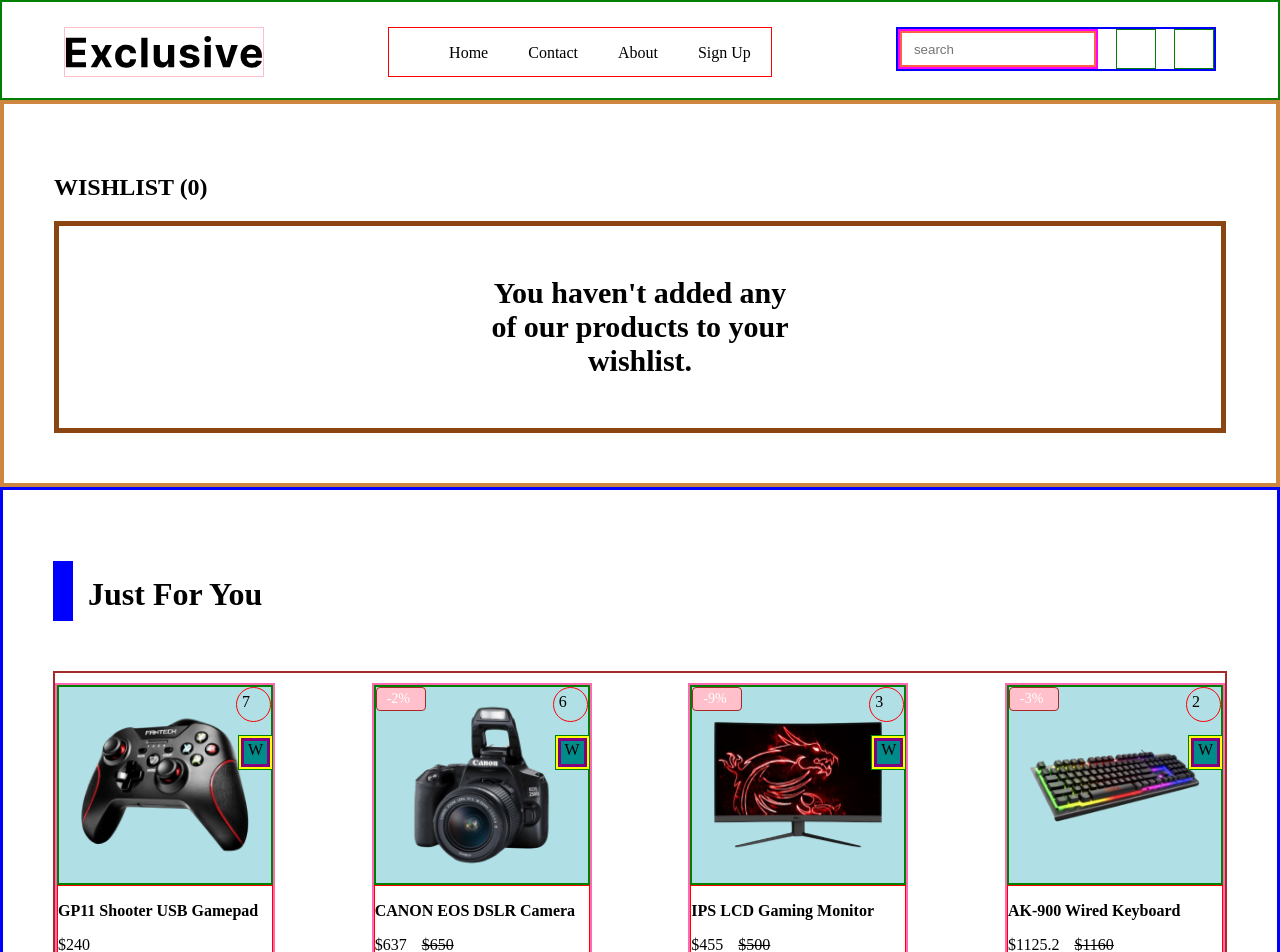
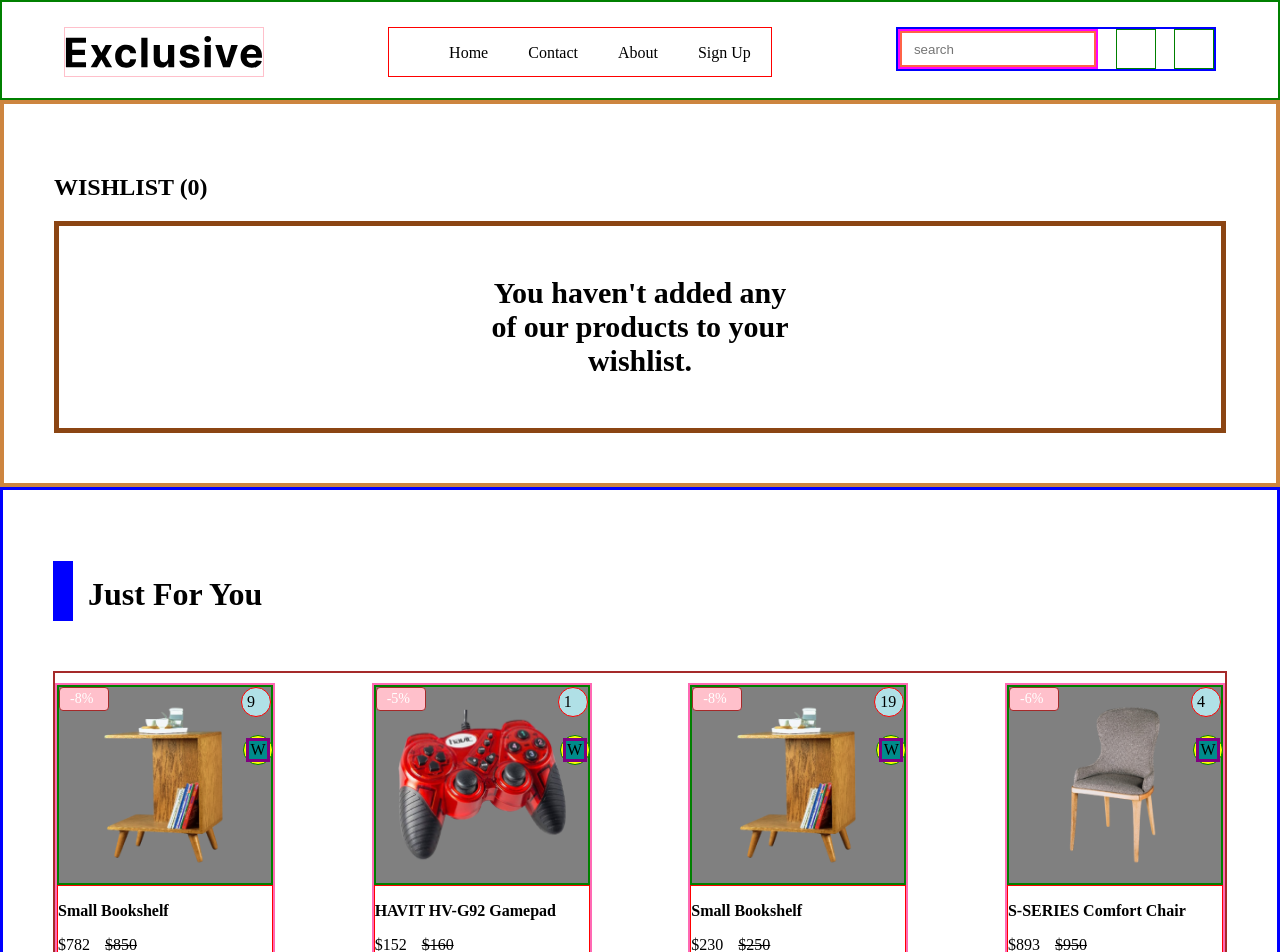
Before and after one commit to olatunji-20/exclusive, a Vue app: page /wishlist in a window 1280 px wide. Shown: the top 952 px of the page. Built offline with nearby package versions, Linux system fonts and the light colour scheme; data requests are answered from the project's data file; what vue-awesome-paginate would draw is missing.

Commit message:
pheeeeeew

```diff
--- a/data/db.json
+++ b/data/db.json
@@ -116,7 +116,7 @@
             "price": 500,
             "rating": 4.3,
             "discount": 9,
-            "productImage": "/img/exclusive-images/dog-food.png",
+            "productImage": "/img/exclusive-images/rgb.png",
             "productDescription": "Lorem ipsum dolor sit amet consectetur adipisicing elit. Officiis obcaecati consequatur iste! In, illo? Corrupti dicta ex adipisci tenetur ea possimus necessitatibus quia optio doloremque? Neque itaque illo praesentium facilis?"
         },
         {
@@ -125,7 +125,7 @@
             "price": 950,
             "rating": 4.6,
             "discount": 6,
-            "productImage": "/img/exclusive-images/dog-food.png",
+            "productImage": "/img/exclusive-images/small.png",
             "productDescription": "Lorem ipsum dolor sit amet consectetur adipisicing elit. Officiis obcaecati consequatur iste! In, illo? Corrupti dicta ex adipisci tenetur ea possimus necessitatibus quia optio doloremque? Neque itaque illo praesentium facilis?"
         },
         {
@@ -143,7 +143,7 @@
             "price": 650,
             "rating": 3.7,
             "discount": 2,
-            "productImage": "/img/exclusive-images/dog-food.png",
+            "productImage": "/img/exclusive-images/pad.png",
             "productDescription": "Lorem ipsum dolor sit amet consectetur adipisicing elit. Officiis obcaecati consequatur iste! In, illo? Corrupti dicta ex adipisci tenetur ea possimus necessitatibus quia optio doloremque? Neque itaque illo praesentium facilis?"
         },
         {
@@ -170,7 +170,7 @@
             "price": 250,
             "rating": 4.5,
             "discount": 8,
-            "productImage": "/img/exclusive-images/dog-food.png",
+            "productImage": "/img/exclusive-images/small.png",
             "productDescription": "Lorem ipsum dolor sit amet consectetur adipisicing elit. Officiis obcaecati consequatur iste! In, illo? Corrupti dicta ex adipisci tenetur ea possimus necessitatibus quia optio doloremque? Neque itaque illo praesentium facilis?"
         },
         {
--- a/src/components/All.vue
+++ b/src/components/All.vue
@@ -1,6 +1,6 @@
 <template>
     <div class="all-p">
-        <Card :displayProducts="allProducts" />
+        <Card :link="'/all-product-page/'" :displayProducts="allProducts" />
     </div>
 </template>
 
--- a/src/components/Card.vue
+++ b/src/components/Card.vue
@@ -53,7 +53,7 @@
 .product-card {
     border: 2px solid hotpink;
     width: 220px;
-    height: 350px;
+    height: auto;
     margin: 10px 0px;
     position: relative;
     cursor: pointer;
@@ -63,7 +63,7 @@
     width: 100%;
     height: 200px;
     position: relative;
-    background: powderblue;
+    background: gray;
     overflow: hidden;
 }
 .discount {
@@ -79,8 +79,8 @@
 }
 .fave {
     border: 1px solid red;
-    width: 35px;
-    height: 35px;
+    width: 30px;
+    height: 30px;
     background: powderblue;
     position: absolute;
     right: 0;
@@ -90,8 +90,9 @@
 }
 .watch {
     border: 1px solid green;
-    width: 35px;
-    height: 35px;
+    width: 30px;
+    height: 30px;
+    border-radius: 50%;
     background: yellow;
     position: absolute;
     top: 50px;
@@ -127,12 +128,12 @@
 .details {
     border: 1px solid red;
     width: 100%;
-    height: 140px;
+    height: 120px;
 }
 .star {
     border: 1px solid green;
-    width: 200px;
-    height: 30px;
+    width: auto;
+    height: 20px;
     margin-top: 20px;
 }
 </style>
--- a/src/components/Enhance.vue
+++ b/src/components/Enhance.vue
@@ -7,7 +7,9 @@
             <div class="time">
                 <CountDown />
             </div>
-            <div class="buy">BUY NOW</div>
+            <router-link to="/all-products" class="rlink">
+                <div class="buy">BUY NOW</div>
+            </router-link>
         </div>
         <div class="two">
             <img src="/img/jbl.png" class="p-img" />
--- a/src/components/Explore.vue
+++ b/src/components/Explore.vue
@@ -1,23 +1,26 @@
 <template>
     <div class="flash">
-      <Card :link="'/all-product-page/'" :displayProducts="productStore.bestProducts.concat(productStore.flashProducts)
-      .sort(() => 0.5 - Math.random()).slice(0,10)" />
+      <Card :link="'/all-product-page/'" :displayProducts="slicedProducts" />
     </div>
   </template>
 
   <script>
   import { useProductStore } from '../stores/productStore';
   import Card from './Card.vue';
+  import { computed } from 'vue';
 
   export default {
       name: 'Explore',
       setup() {
-      const productStore = useProductStore();
-      productStore.getBestProducts();
-      productStore.getFlashProducts();
+        const productStore = useProductStore();
+        productStore.getAllProducts();
 
+        const slicedProducts = computed(() => {
+          return productStore.allProducts.sort(() => 0.5 - Math.random()).slice(0, 10);
+        })
       return {
         productStore,
+        slicedProducts
       }
     },
     components: {
--- a/src/components/NavBar.vue
+++ b/src/components/NavBar.vue
@@ -44,7 +44,7 @@
 
 
     const productStore = useProductStore();
-    productStore.getFlashProducts();
+    productStore.getAllProducts();
 
     const search = () => {
       showBoard.value = true;
@@ -58,7 +58,7 @@
 
 
     const filteredProducts = computed(() => {
-      return productStore.flashProducts.filter((product) =>
+      return productStore.allProducts.filter((product) =>
       product.productName.toLowerCase().includes(searchText.value.toLowerCase()))
     })
     return {
--- a/src/components/RelatedItem.vue
+++ b/src/components/RelatedItem.vue
@@ -2,7 +2,7 @@
 <div class="categories">
     <h1>{{ topic }}</h1>
     <div class="related">
-        <Card :displayProducts="relatedItems" />
+        <Card :link="'/all-product-page/'" :displayProducts="relatedItems" />
     </div>
 
 </div>
@@ -17,10 +17,10 @@
     name: "RelatedItem",
     setup() {
         const productStore = useProductStore();
-        productStore.getFlashProducts();
+        productStore.getAllProducts();
 
         const relatedItems = computed(() => {
-            const randomProducts = productStore.flashProducts.sort(() => 0.5 - Math.random());
+            const randomProducts = productStore.allProducts.sort(() => 0.5 - Math.random());
             return randomProducts.slice(0, 4);
         });
         return {
--- a/src/components/SubMain.vue
+++ b/src/components/SubMain.vue
@@ -77,10 +77,10 @@
             }
         ]);
         const onSwiper = (swiper) => {
-            console.log(swiper);
+            // console.log(swiper);
         };
         const onSlideChange = () => {
-            console.log("slide change");
+            // console.log("slide change");
         };
         return {
             modules: [Autoplay, Navigation, Pagination, Scrollbar, A11y],
--- a/src/stores/productStore.js
+++ b/src/stores/productStore.js
@@ -8,7 +8,9 @@
             flashProducts: [],
             flashProduct: {},
             bestProducts: [],
-            bestProduct: {}
+            bestProduct: {},
+            allProducts: [],
+            allProduct: {}
         }
     },
     actions: {
@@ -50,6 +52,32 @@
             }
         },
 
+        async getAllProducts() {
+            await this.getFlashProducts();
+            await this.getBestProducts();
+
+            try {
+                const res = this.flashProducts.concat(this.bestProducts);
+                this.allProducts = res;
+            } catch (err) {
+                console.log("ERROR IN FECTHING PRODUCTS", err);
+            }
+        },
+
+        async getAllProduct(id) {
+            await this.getFlashProducts();
+            await this.getBestProducts();
+
+            try {
+                const allProducts = this.flashProducts.concat(this.bestProducts);
+                this.allProduct = allProducts.find((product) => product.id == id);
+
+                console.log("ded", this.allProduct);
+            } catch(err) {
+                console.log("ihcsduvvfu")
+            }
+        },
+
         async getStaffs() {
             try {
                 const res = await axios.get("http://localhost:5000/staffs");
--- a/src/views/AllProductPage.vue
+++ b/src/views/AllProductPage.vue
@@ -1,7 +1,7 @@
 <template>
     <NavBar />
     <!-- <h1>{{ searchedProduct }}</h1> -->
-    <ProductDetail :productInfo="searchedProduct" />
+    <ProductDetail :productInfo="productStore.allProduct" />
     <RelatedItem topic="Related Items" />
     <FootBar />
   </template>
@@ -13,15 +13,16 @@
   import FootBar from '../components/FootBar.vue';
 
   import { useRoute } from 'vue-router';
-  import { ref } from 'vue';
+  // import { ref } from 'vue';
   import { useProductStore } from '../stores/productStore';
 
   export default {
       name: 'AllProductPage',
       setup() {
+        const productStore = useProductStore();
 
         return {
-            searchedProduct: {}
+            productStore
           }
 
       },
@@ -29,11 +30,7 @@
         const route = useRoute();
 
         const productStore = useProductStore();
-        productStore.getBestProducts();
-        productStore.getFlashProducts();
-
-        const allProducts = productStore.bestProducts.concat(productStore.flashProducts)
-        this.searchedProduct = allProducts.find((product) => product.id == route.params.id)
+        productStore.getAllProduct(route.params.id)
       },
       components: {
           NavBar,
--- a/src/views/AllProducts.vue
+++ b/src/views/AllProducts.vue
@@ -1,13 +1,13 @@
 <template>
   <NavBar />
   <section class="all-products">
-    <h1>ALL PRODUCTS</h1>
+    <h1>ALL PRODUCTS ({{ productStore.allProducts.length }})</h1>
     <div class="all">
       <All :allProducts="displayedPosts" />
 
       <div class="page">
         <vue-awesome-paginate
-        :total-items="productStore.products.length"
+        :total-items="productStore.allProducts.length"
         :items-per-page="perPage"
         v-model="currentPage"
         :on-click="onClickHandler"
@@ -31,19 +31,19 @@
     name: 'AllProducts',
     setup() {
       const currentPage = ref(1);
-      const perPage = ref(3);
+      const perPage = ref(10);
       const onClickHandler = (page) => {
         console.log(page)
       }
 
         const productStore = useProductStore();
-        productStore.getProducts();
+        productStore.getAllProducts();
 
 
         const displayedPosts = computed(() => {
           let startIndex = perPage.value * (currentPage.value - 1);
           let endIndex = startIndex + perPage.value;
-          return productStore.products.slice(startIndex, endIndex);
+          return productStore.allProducts.slice(startIndex, endIndex);
         })
 
         return {
@@ -76,8 +76,8 @@
   height: auto;
 }
 .page {
-  border: 4px solid darkblue;
-  width: 270px;
+  border: 2px solid darkblue;
+  width: 250px;
   height: auto;
   margin: 40px auto;
   text-align: center;
```
